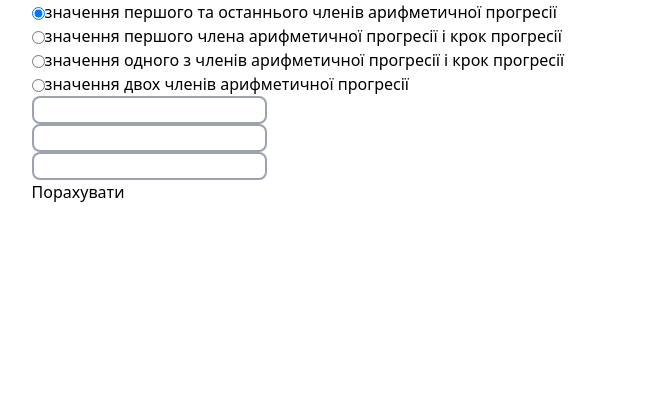
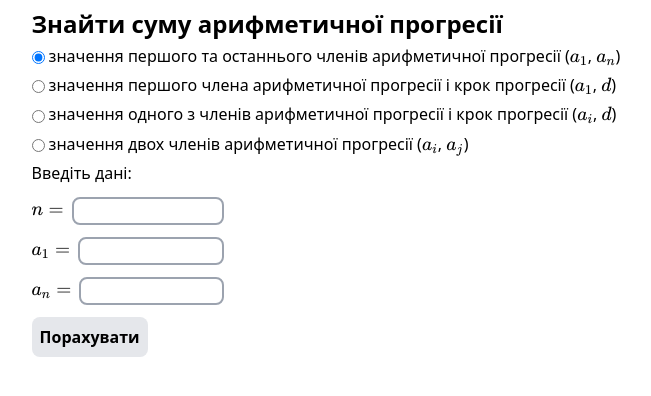
Before and after one commit to YuriiRG/goiteens-math-trainer, a React (Vite) app: page / in a window 1280 px wide. Shown: the top 396 px of the page, without its empty margins (311-962 px from the left). Built offline with nearby package versions, Linux system fonts and the light colour scheme.

Commit message:
Add more labels

```diff
--- a/src/App.tsx
+++ b/src/App.tsx
@@ -1,5 +1,11 @@
-import { ChangeEventHandler, ReactNode, useState } from "react";
+import {
+  ChangeEventHandler,
+  MouseEventHandler,
+  ReactNode,
+  useState,
+} from "react";
 import { z } from "zod";
+import Math from "./components/Math";
 
 const integerRegex = /^-?[0-9]+$/;
 const integerTransform = Number;
@@ -12,38 +18,67 @@ const floatTransform = (str: string) => {
 export default function App() {
   const [mode, setMode] = useState("firstLast");
   return (
-    <div className="flex justify-center">
+    <div className="flex justify-center p-2">
       <main className="w-[65ch]">
+        <h1 className="text-2xl font-bold">
+          Знайти суму арифметичної прогресії
+        </h1>
         <fieldset>
           <RadioButton
             group="mode"
             id="firstLast"
             checked={mode === "firstLast"}
-            label="значення першого та останнього членів арифметичної прогресії"
+            label={
+              <>
+                значення першого та останнього членів арифметичної прогресії (
+                <Math className="inline" text="a_1" />,{" "}
+                <Math className="inline" text="a_n" />)
+              </>
+            }
             onChange={(e) => setMode(e.target.value)}
           />
           <RadioButton
             group="mode"
             id="firstStep"
             checked={mode === "firstStep"}
-            label="значення першого члена арифметичної прогресії і крок прогресії"
+            label={
+              <>
+                значення першого члена арифметичної прогресії і крок прогресії (
+                <Math className="inline" text="a_1" />,{" "}
+                <Math className="inline" text="d" />)
+              </>
+            }
             onChange={(e) => setMode(e.target.value)}
           />
           <RadioButton
             group="mode"
             id="oneStep"
             checked={mode === "oneStep"}
-            label="значення одного з членів арифметичної прогресії і крок прогресії"
+            label={
+              <>
+                значення одного з членів арифметичної прогресії і крок прогресії
+                (
+                <Math className="inline" text="a_i" />,{" "}
+                <Math className="inline" text="d" />)
+              </>
+            }
             onChange={(e) => setMode(e.target.value)}
           />
           <RadioButton
             group="mode"
             id="two"
             checked={mode === "two"}
-            label="значення двох членів арифметичної прогресії"
+            label={
+              <>
+                значення двох членів арифметичної прогресії (
+                <Math className="inline" text="a_i" />,{" "}
+                <Math className="inline" text="a_j" />)
+              </>
+            }
             onChange={(e) => setMode(e.target.value)}
           />
         </fieldset>
+        Введіть дані:
         {mode === "firstLast" && <FirstLastForm />}
         {mode === "firstStep" && <FirstStepForm />}
         {mode === "oneStep" && <OneStepForm />}
@@ -71,7 +106,7 @@ function FirstLastForm() {
   const variables = parseResult.success ? parseResult.data : undefined;
 
   return (
-    <form className="flex flex-col items-start">
+    <form className="flex flex-col items-start gap-3 mt-3">
       <NumberInput
         id="n"
         onChange={(e) => {
@@ -79,9 +114,11 @@ function FirstLastForm() {
           setShowResult(false);
         }}
         value={inputVars.n}
+        label={<Math text="n = " />}
         integer
       />
       <NumberInput
+        label={<Math text="a_1 = " />}
         id="first"
         onChange={(e) => {
           setInputVars({ ...inputVars, first: e.target.value });
@@ -90,6 +127,7 @@ function FirstLastForm() {
         value={inputVars.first}
       />
       <NumberInput
+        label={<Math text="a_n = " />}
         id="last"
         onChange={(e) => {
           setInputVars({ ...inputVars, last: e.target.value });
@@ -97,14 +135,14 @@ function FirstLastForm() {
         }}
         value={inputVars.last}
       />
-      <button
+      <SubmitButton
         onClick={(e) => {
           e.preventDefault();
           setShowResult(true);
         }}
       >
         Порахувати
-      </button>
+      </SubmitButton>
       {showResult && variables !== undefined && (
         <>Сума: {((variables.first + variables.last) / 2) * variables.n}</>
       )}
@@ -131,8 +169,9 @@ function FirstStepForm() {
   const variables = parseResult.success ? parseResult.data : undefined;
 
   return (
-    <form className="flex flex-col items-start">
+    <form className="flex flex-col items-start gap-3 mt-3">
       <NumberInput
+        label={<Math text="n = " />}
         id="n"
         onChange={(e) => {
           setInputVars({ ...inputVars, n: e.target.value });
@@ -142,6 +181,7 @@ function FirstStepForm() {
         integer
       />
       <NumberInput
+        label={<Math text="a_1 = " />}
         id="first"
         onChange={(e) => {
           setInputVars({ ...inputVars, first: e.target.value });
@@ -150,6 +190,7 @@ function FirstStepForm() {
         value={inputVars.first}
       />
       <NumberInput
+        label={<Math text="d = " />}
         id="step"
         onChange={(e) => {
           setInputVars({ ...inputVars, step: e.target.value });
@@ -157,18 +198,105 @@ function FirstStepForm() {
         }}
         value={inputVars.step}
       />
-      <button
+      <SubmitButton
         onClick={(e) => {
           e.preventDefault();
           setShowResult(true);
         }}
       >
         Порахувати
-      </button>
+      </SubmitButton>
       {showResult && variables !== undefined && (
         <>
           Сума:{" "}
           {((2 * variables.first + (variables.n - 1) * variables.step) / 2) *
+            variables.n}
+        </>
+      )}
+      {showResult && variables === undefined && "Невірні вхідні дані."}
+    </form>
+  );
+}
+
+const oneStepSchema = z.object({
+  n: z.string().regex(integerRegex).transform(integerTransform),
+  index: z.string().regex(integerRegex).transform(integerTransform),
+  value: z.string().regex(floatRegex).transform(floatTransform),
+  step: z.string().regex(floatRegex).transform(floatTransform),
+});
+
+function OneStepForm() {
+  const [inputVars, setInputVars] = useState({
+    n: "",
+    index: "",
+    value: "",
+    step: "",
+  });
+  const [showResult, setShowResult] = useState(false);
+
+  const parseResult = oneStepSchema.safeParse(inputVars);
+  const variables = parseResult.success ? parseResult.data : undefined;
+
+  return (
+    <form className="flex flex-col items-start gap-3 mt-3">
+      <NumberInput
+        label={<Math text="n = " />}
+        id="n"
+        onChange={(e) => {
+          setInputVars({ ...inputVars, n: e.target.value });
+          setShowResult(false);
+        }}
+        value={inputVars.n}
+        integer
+      />
+      <div>
+        значення коефіцієнтів і відповідні їм значення членів прогресії:
+      </div>
+      <NumberInput
+        label={<Math text="i = " />}
+        id="index"
+        onChange={(e) => {
+          setInputVars({ ...inputVars, index: e.target.value });
+          setShowResult(false);
+        }}
+        value={inputVars.index}
+        integer
+      />
+      <NumberInput
+        id="value"
+        label={<Math text="a_i = " />}
+        onChange={(e) => {
+          setInputVars({ ...inputVars, value: e.target.value });
+          setShowResult(false);
+        }}
+        value={inputVars.value}
+      />
+      <div>
+        крок прогресії:
+      </div>
+      <NumberInput
+        id="step"
+        label={<Math text="d = " />}
+        onChange={(e) => {
+          setInputVars({ ...inputVars, step: e.target.value });
+          setShowResult(false);
+        }}
+        value={inputVars.step}
+      />
+      <SubmitButton
+        onClick={(e) => {
+          e.preventDefault();
+          setShowResult(true);
+        }}
+      >
+        Порахувати
+      </SubmitButton>
+      {showResult && variables !== undefined && (
+        <>
+          Сума:{" "}
+          {((2 * (variables.value - (variables.index - 1) * variables.step) +
+            (variables.n - 1) * variables.step) /
+            2) *
             variables.n}
         </>
       )}
@@ -203,8 +331,9 @@ function TwoForm() {
       (variables.index - variables.index2)
     : undefined;
   return (
-    <form className="flex flex-col items-start">
+    <form className="flex flex-col items-start gap-3 mt-3">
       <NumberInput
+        label={<Math text="n = " />}
         id="n"
         onChange={(e) => {
           setInputVars({ ...inputVars, n: e.target.value });
@@ -213,7 +342,11 @@ function TwoForm() {
         value={inputVars.n}
         integer
       />
+      <div>
+        значення коефіцієнтів і відповідні їм значення членів прогресії:
+      </div>
       <NumberInput
+        label={<Math text="i = " />}
         id="index"
         onChange={(e) => {
           setInputVars({ ...inputVars, index: e.target.value });
@@ -223,6 +356,7 @@ function TwoForm() {
         integer
       />
       <NumberInput
+        label={<Math text="a_i = " />}
         id="value"
         onChange={(e) => {
           setInputVars({ ...inputVars, value: e.target.value });
@@ -231,6 +365,7 @@ function TwoForm() {
         value={inputVars.value}
       />
       <NumberInput
+        label={<Math text="j = " />}
         id="index2"
         onChange={(e) => {
           setInputVars({ ...inputVars, index2: e.target.value });
@@ -240,6 +375,7 @@ function TwoForm() {
         integer
       />
       <NumberInput
+        label={<Math text="a_j = " />}
         id="value2"
         onChange={(e) => {
           setInputVars({ ...inputVars, value2: e.target.value });
@@ -247,14 +383,14 @@ function TwoForm() {
         }}
         value={inputVars.value2}
       />
-      <button
+      <SubmitButton
         onClick={(e) => {
           e.preventDefault();
           setShowResult(true);
         }}
       >
         Порахувати
-      </button>
+      </SubmitButton>
       {showResult && variables !== undefined && step !== undefined && (
         <>
           Сума:{" "}
@@ -269,104 +405,34 @@ function TwoForm() {
   );
 }
 
-const oneStepSchema = z.object({
-  n: z.string().regex(integerRegex).transform(integerTransform),
-  index: z.string().regex(integerRegex).transform(integerTransform),
-  value: z.string().regex(floatRegex).transform(floatTransform),
-  step: z.string().regex(floatRegex).transform(floatTransform),
-});
-
-function OneStepForm() {
-  const [inputVars, setInputVars] = useState({
-    n: "",
-    index: "",
-    value: "",
-    step: "",
-  });
-  const [showResult, setShowResult] = useState(false);
-
-  const parseResult = oneStepSchema.safeParse(inputVars);
-  const variables = parseResult.success ? parseResult.data : undefined;
-
-  return (
-    <form className="flex flex-col items-start">
-      <NumberInput
-        id="n"
-        onChange={(e) => {
-          setInputVars({ ...inputVars, n: e.target.value });
-          setShowResult(false);
-        }}
-        value={inputVars.n}
-        integer
-      />
-      <NumberInput
-        id="index"
-        onChange={(e) => {
-          setInputVars({ ...inputVars, index: e.target.value });
-          setShowResult(false);
-        }}
-        value={inputVars.index}
-        integer
-      />
-      <NumberInput
-        id="value"
-        onChange={(e) => {
-          setInputVars({ ...inputVars, value: e.target.value });
-          setShowResult(false);
-        }}
-        value={inputVars.value}
-      />
-      <NumberInput
-        id="step"
-        onChange={(e) => {
-          setInputVars({ ...inputVars, step: e.target.value });
-          setShowResult(false);
-        }}
-        value={inputVars.step}
-      />
-      <button
-        onClick={(e) => {
-          e.preventDefault();
-          setShowResult(true);
-        }}
-      >
-        Порахувати
-      </button>
-      {showResult && variables !== undefined && (
-        <>
-          Сума:{" "}
-          {((2 * (variables.value - (variables.index - 1) * variables.step) +
-            (variables.n - 1) * variables.step) /
-            2) *
-            variables.n}
-        </>
-      )}
-      {showResult && variables === undefined && "Невірні вхідні дані."}
-    </form>
-  );
-}
-
 function NumberInput({
   value,
   onChange,
   id,
   integer = false,
+  label,
 }: {
   id: string;
   value: string;
   onChange: ChangeEventHandler<HTMLInputElement>;
   integer?: boolean;
+  label: ReactNode;
 }) {
   return (
+    <div className="flex justify-start w-48">
+      <label htmlFor={id} className="mr-2">
+        {label}
+      </label>
       <input
         type="number"
         id={id}
         onChange={onChange}
         value={value}
         step={integer ? 1 : "any"}
-      className="border-2 border-gray-400 rounded-lg min-w-0"
+        className="border-2 border-gray-400 rounded-lg min-w-0 flex-grow"
         required
       />
+    </div>
   );
 }
 
@@ -384,7 +450,7 @@ function RadioButton({
   onChange: ChangeEventHandler<HTMLInputElement>;
 }) {
   return (
-    <div>
+    <div className="my-1">
       <input
         type="radio"
         name={group}
@@ -394,7 +460,26 @@ function RadioButton({
         checked={checked}
         onChange={onChange}
       />
-      <label htmlFor={id}>{label}</label>
+      <label htmlFor={id} className="ml-1">
+        {label}
+      </label>
     </div>
   );
 }
+
+function SubmitButton({
+  children,
+  onClick,
+}: {
+  children: ReactNode;
+  onClick?: MouseEventHandler<HTMLButtonElement>;
+}) {
+  return (
+    <button
+      onClick={onClick}
+      className="p-2 font-bold bg-gray-200 rounded-lg transition-colors hover:bg-gray-300"
+    >
+      {children}
+    </button>
+  );
+}
```
Lines whose indentation alone changed are shown as unchanged.
